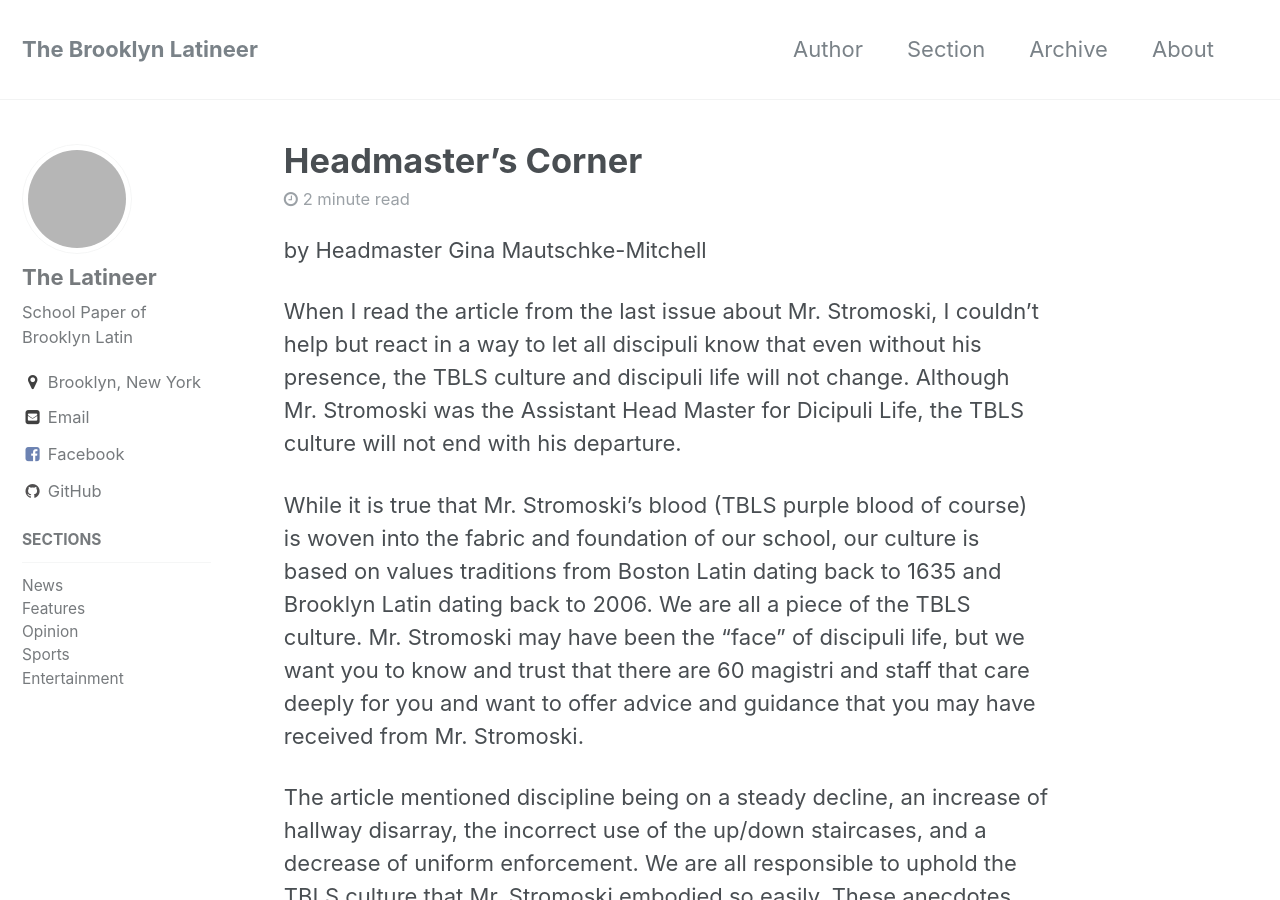
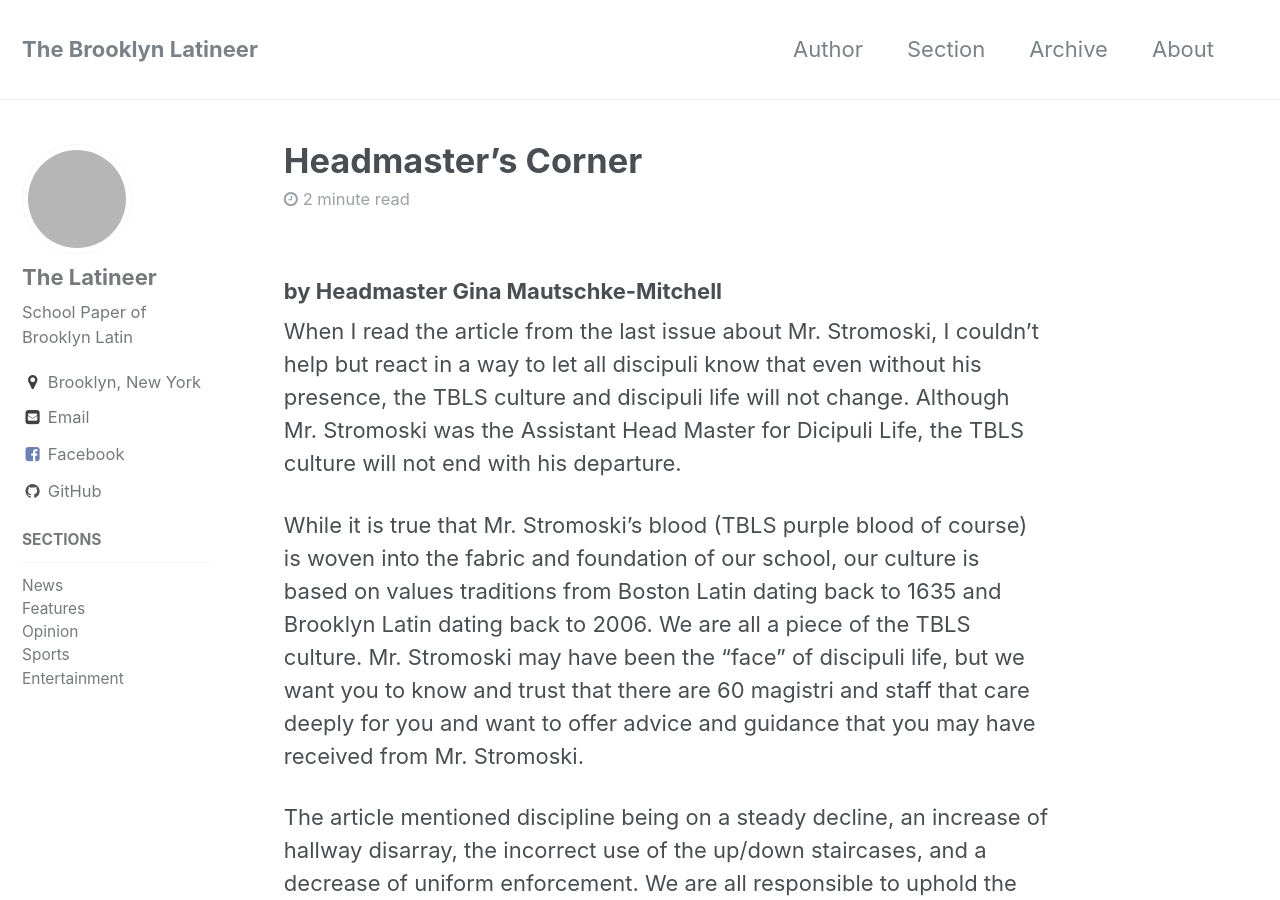
Before and after one commit to rvente/site, a Jekyll site: the page built from _posts/2017-12-23-HMCorner-Gina-Mautschke.md, in a window 1280 px wide and 900 px high. Built offline with Jekyll 4.4.1, drawn with Linux system fonts in a browser that asks for light colours; grey boxes are pictures that could not be loaded.

```diff
--- a/_posts/2017-12-23-HMCorner-Gina-Mautschke.md
+++ b/_posts/2017-12-23-HMCorner-Gina-Mautschke.md
@@ -5,7 +5,7 @@ categories:
 author: Gina Mautschke
 ---
 
-by Headmaster Gina Mautschke-Mitchell
+### by Headmaster Gina Mautschke-Mitchell
 
 When I read the article from the last issue about Mr. Stromoski, I couldn’t help but react in a way to let all discipuli know that even without his presence, the TBLS culture and discipuli life will not change. Although Mr. Stromoski was the Assistant Head Master for Dicipuli Life, the TBLS culture will not end with his departure.
 
```
